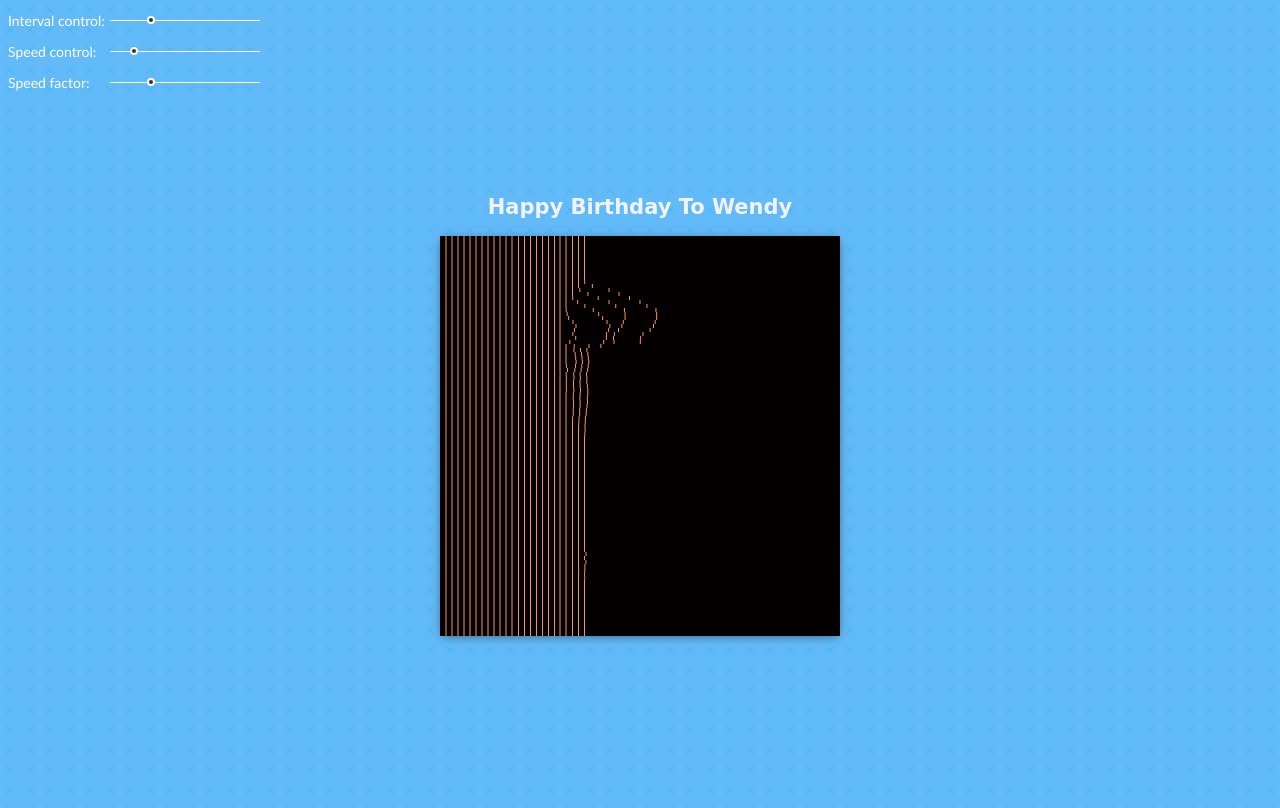
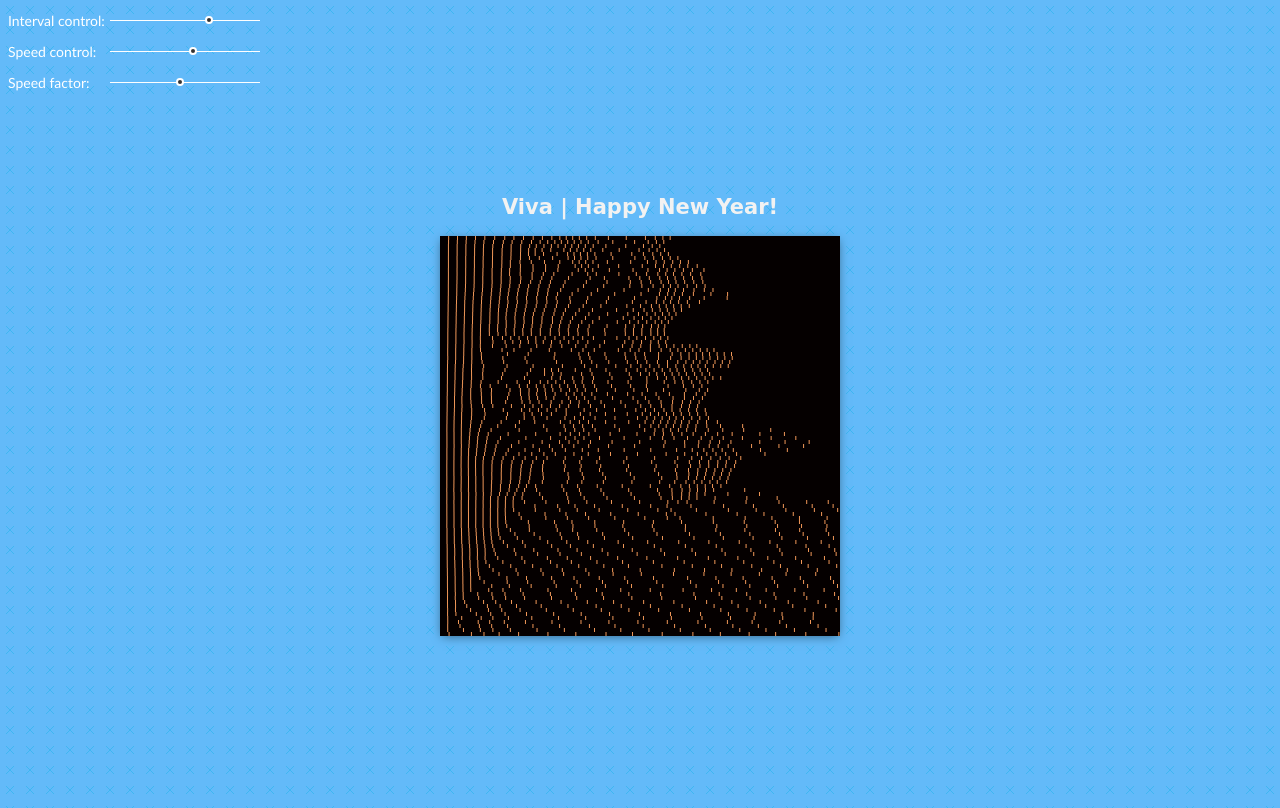
Before and after one commit to bdma/tumi.github.io, a website: page index.html in a window 1280 px wide. Drawn offline with Linux system fonts and the light colour scheme.

Commit message:
first commit

```diff
--- a/index.html
+++ b/index.html
@@ -1,5 +1,6 @@
 <!DOCTYPE html>
 <html lang="en">
+
 <head>
     <meta charset="UTF-8">
     <meta name="viewport" content="width=device-width, initial-scale=1.0">
@@ -8,26 +9,28 @@
     <link rel="icon" href="./girl.png" type="image/x-icon">
     <!--收藏夹显示图标-->
     <link rel="shortcut icon" href="./girl.png" type="image/x-icon">
-    <title>Hello Wendy</title>
+    <title>Hello Viva</title>
     <link rel="stylesheet" href="./index.css">
 </head>
+
 <body>
     <div class="controls">
         <div class="line selection"><label class="customWrapper">custom<input type="file" id="custom"></label></div>
         <label class="line">
-            <span>Interval control:</span><input type="range" id="interval" min="20" max="1000" value="300" step="10">
+            <span>Interval control:</span><input type="range" id="interval" min="20" max="1000" value="700" step="10">
         </label>
         <label class="line">
-            <span>Speed control:</span><input type="range" id="speed" min="20" max="500" value="100" step="5">
+            <span>Speed control:</span><input type="range" id="speed" min="20" max="500" value="300" step="5">
         </label>
         <label class="line">
-            <span>Speed factor:</span><input type="range" id="sf" min="1" max="50" value="15">
+            <span>Speed factor:</span><input type="range" id="sf" min="1" max="50" value="25">
         </label>
     </div>
-    <h2>Happy Birthday To Wendy</h2>
+    <h2>Viva | Happy New Year!</h2>
     <div>
         <canvas id="c" width="400" height="400"></canvas>
     </div>
     <script src="./index.js"></script>
 </body>
+
 </html>
--- a/index.js
+++ b/index.js
@@ -1,7 +1,7 @@
 console.clear();
 
 let sources = [
-	{ name: 'wendy', url: './wendy.JPG' },
+	{ name: 'wendy', url: './viva.jpeg' },
 	// { name: 'pearl', url: 'https://upload.wikimedia.org/wikipedia/commons/thumb/d/d7/Meisje_met_de_parel.jpg/300px-Meisje_met_de_parel.jpg' },
 	// { name: 'phil', url: 'https://s3-us-west-2.amazonaws.com/s.cdpn.io/15664/phil_dark_bg.jpg' },
 	// { name: 'joy+roy', url: 'https://s3-us-west-2.amazonaws.com/s.cdpn.io/15664/joyroy_dark.jpg' },
@@ -76,7 +76,7 @@ function at(x, y) {
 	return picData[~~x + ~~y * size.x] || 0;
 }
 function addLine() {
-	points.push(...[...Array(definition)].map((e, i) => ({ x:0, y: i * partSize })));
+	points.push(...[...Array(definition)].map((e, i) => ({ x: 0, y: i * partSize })));
 }
 
 let spawner = (() => {
```
Also changed, not shown: viva.jpeg (added), wendy.JPG (deleted), 1 other file.
